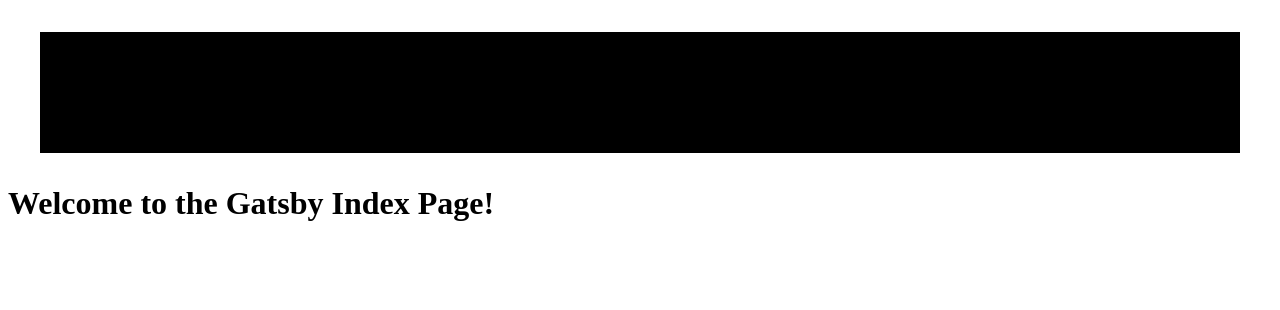
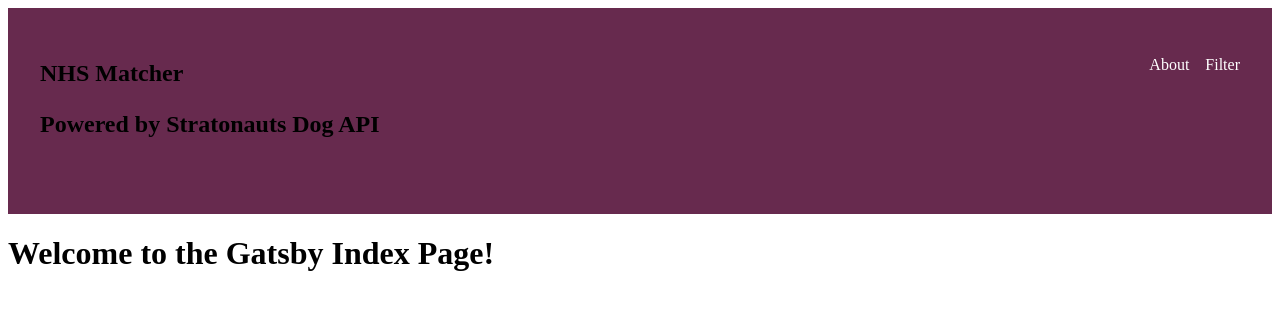
Before and after one commit to AlexOcegueda/NHS_match_maker, a Gatsby site: page / in a window 1280 px wide. Built offline with nearby package versions, Linux system fonts and the light colour scheme; Gatsby itself is replaced by a stand-in of ours.

Commit message:
Changed information and added credit

```diff
--- a/src/components/NavBar.js
+++ b/src/components/NavBar.js
@@ -1,13 +1,14 @@
 import React from 'react';
 import styled from 'styled-components';
+import { Link } from 'gatsby';
 
 const NavBar = () => {
     return (
         <Container>
-            <Title>NHS Matcher</Title>
+            <Title>NHS Matcher<p>Powered by Stratonauts Dog API</p></Title>
             <Nav>
-                <NavItem>Home</NavItem>
-                <NavItem>Other</NavItem>
+                <NavItem to="/">About</NavItem>
+                <NavItem to="/filter">Filter</NavItem>
             </Nav>
         </Container>
     );
@@ -16,19 +17,27 @@
 export default NavBar;
 
 const Container = styled.nav`
-    margin: 2rem;
-    background-color: black;
-    padding: 10px;
+    display: flex;
+    justify-content: space-between;
+    align-items: stretch;
+    align-content: center;
+    background-color: #672A4E;
+    padding: 2rem;
 `;
 
 const Title = styled.h1`
     font-weight: bold;
+    flex: 1;
 `;
 
 const Nav = styled.ul`
     display: flex;
+    margin-left: auto;
 `;
 
-const NavItem = styled.li`
+const NavItem = styled(Link)`
+    list-style-type: none;
+    margin-left: 1rem;
     text-decoration: none;
+    color: white;
 `;
```
